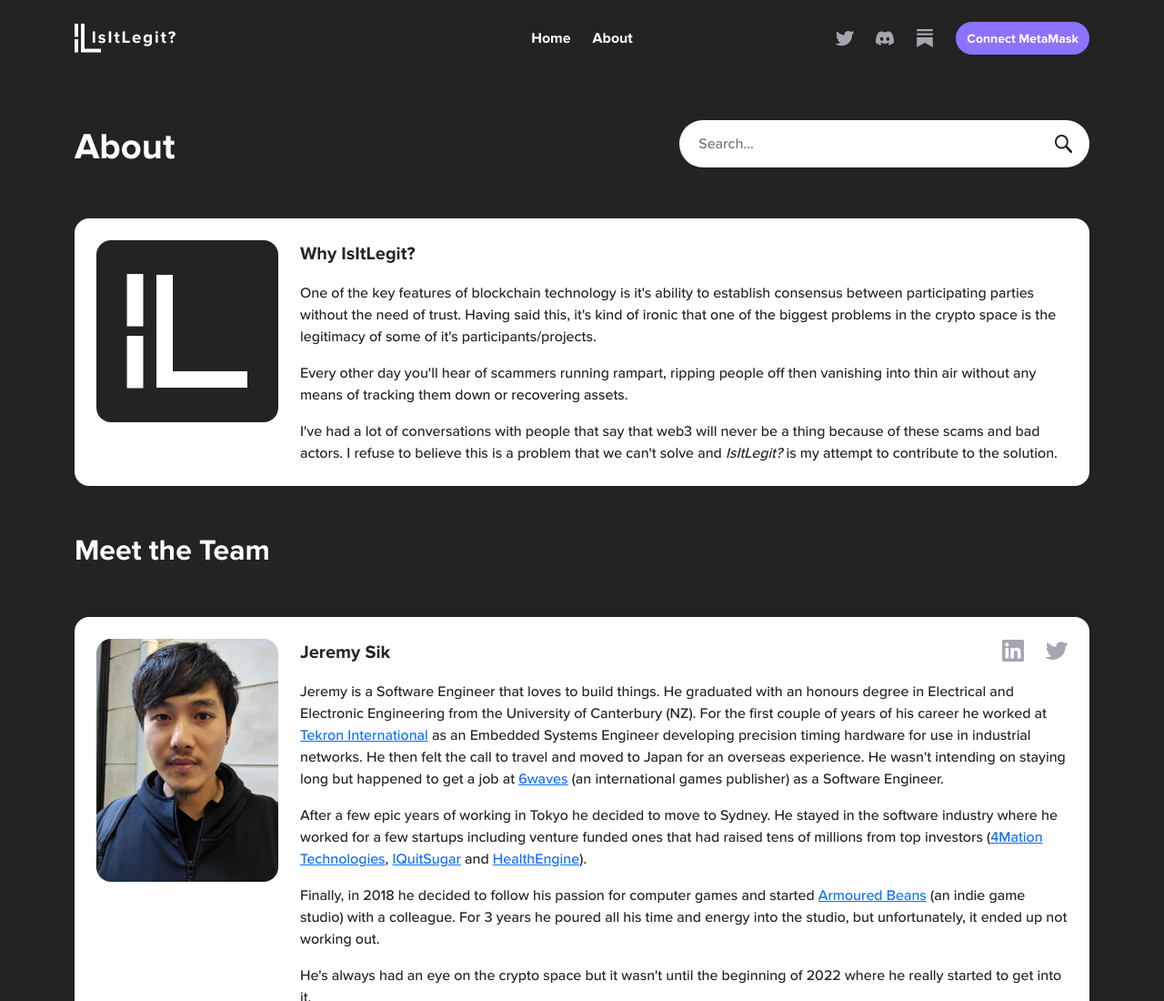
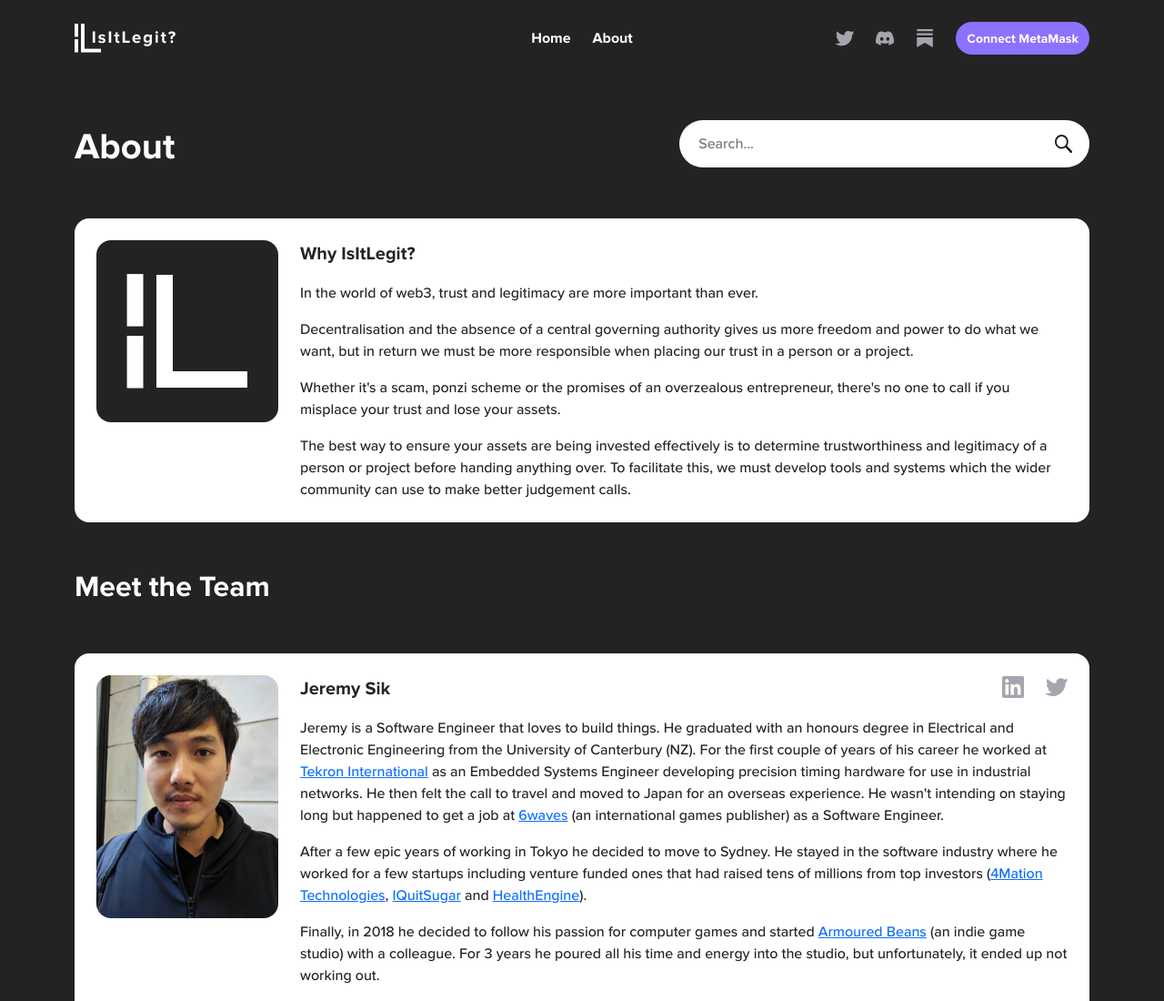
Before and after one commit to jeremysik/iil-website, a website: page src/public/about/index.html in a window 1280 px wide. Shown: the top 1100 px of the page at 91% size. Drawn offline with Linux system fonts and the light colour scheme.

Commit message:
Updated about text.

```diff
--- a/package.json
+++ b/package.json
@@ -1,6 +1,6 @@
 {
   "name": "iil-website",
-  "version": "0.0.12",
+  "version": "0.0.13",
   "description": "IsItLegit website.",
   "main": "./src/index.js",
   "scripts": {
--- a/src/public/about/index.html
+++ b/src/public/about/index.html
@@ -49,15 +49,18 @@
                     <p class="fs-5 text-bold mt-4 mt-md-0">Why IsItLegit?</p>
                     <div>
                         <p>
-                            One of the key features of blockchain technology is it's ability to establish consensus between participating parties without the need of trust.
-                            Having said this, it's kind of ironic that one of the biggest problems in the crypto space is the legitimacy of some of it's participants/projects.
+                            In the world of web3, trust and legitimacy are more important than ever.
                         </p>
                         <p>
-                            Every other day you'll hear of scammers running rampart, ripping people off then vanishing into thin air without any means of tracking them down or recovering assets.
+                            Decentralisation and the absence of a central governing authority gives us more freedom and power to do what we want, but in return we must be
+                            more responsible when placing our trust in a person or a project.
+                        </p>
+                        <p>
+                            Whether it's a scam, ponzi scheme or the promises of an overzealous entrepreneur, there's no one to call if you misplace your trust and lose your assets.
                         </p>
                         <span>
-                            I've had a lot of conversations with people that say that web3 will never be a thing because of these scams and bad actors.
-                            I refuse to believe this is a problem that we can't solve and <i>IsItLegit?</i> is my attempt to contribute to the solution.
+                            The best way to ensure your assets are being invested effectively is to determine trustworthiness and legitimacy of a person or project before handing
+                            anything over. To facilitate this, we must develop tools and systems which the wider community can use to make better judgement calls.
                         </span>
                     </div>
                 </div>
```
